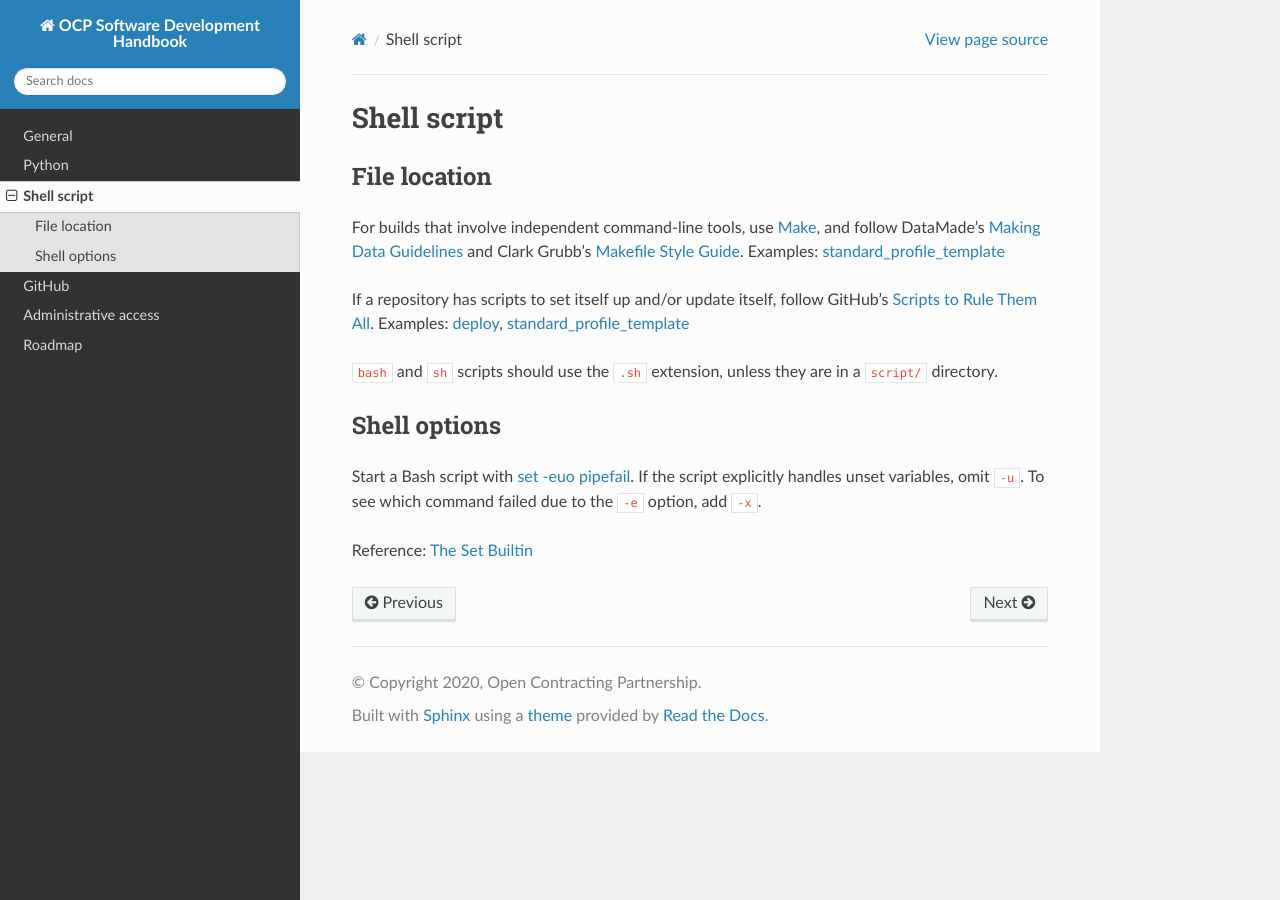
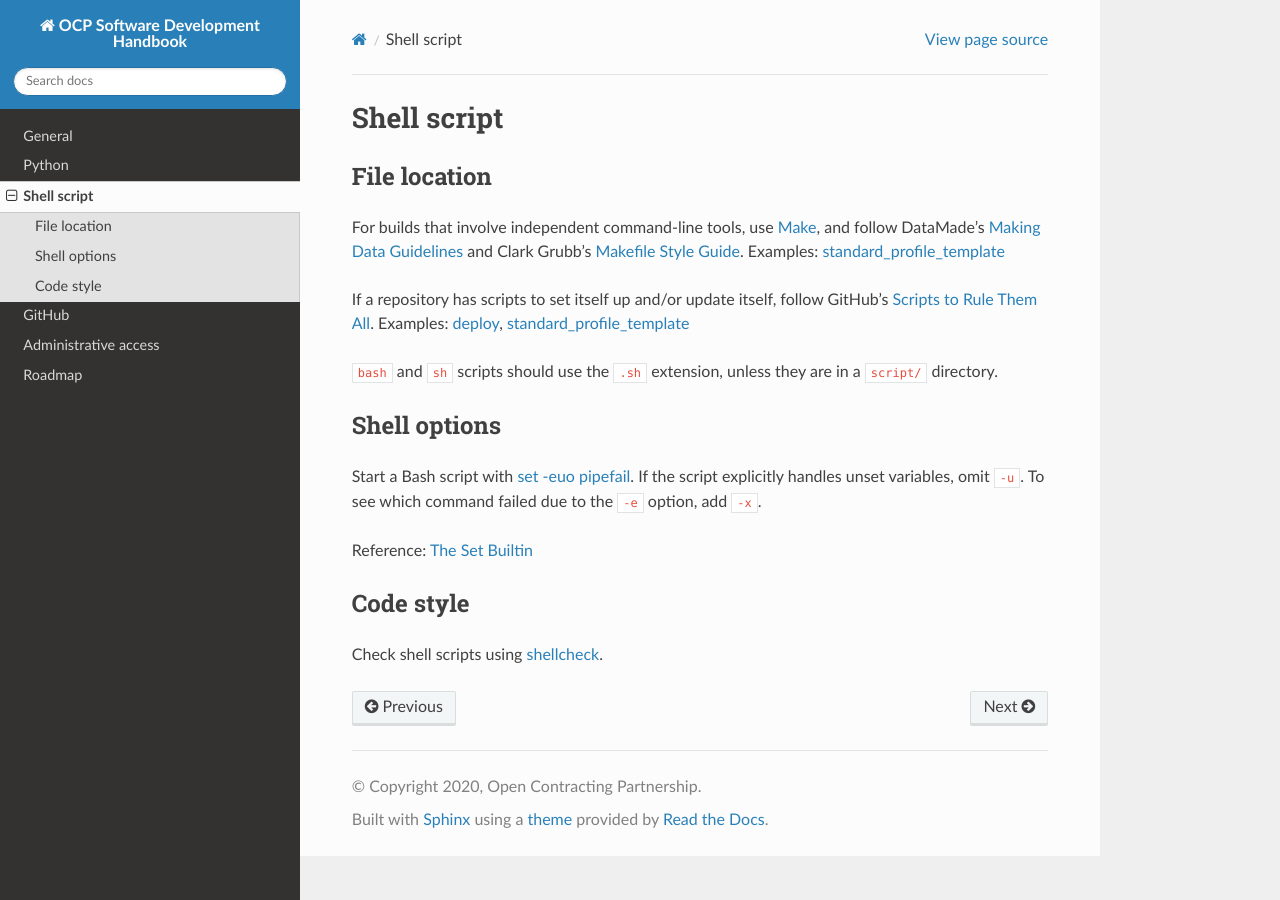
Before and after one commit to open-contracting/software-development-handbook, a Sphinx documentation site: the page built from docs/shell/index.rst, in a window 1280 px wide. Built offline with Sphinx 7.4.7 and the Read the Docs theme 2.0.0, drawn with Linux system fonts in a browser that asks for light colours.

Commit message:
shell: Add code style

```diff
--- a/docs/shell/index.rst
+++ b/docs/shell/index.rst
@@ -16,3 +16,8 @@ Shell options
 Start a Bash script with `set -euo pipefail <https://wizardzines.com/comics/bash-errors/>`__. If the script explicitly handles unset variables, omit ``-u``. To see which command failed due to the ``-e`` option, add ``-x``.
 
 Reference: `The Set Builtin <https://www.gnu.org/software/bash/manual/html_node/The-Set-Builtin.html>`__
+
+Code style
+----------
+
+Check shell scripts using `shellcheck <https://www.shellcheck.net>`__.
```
